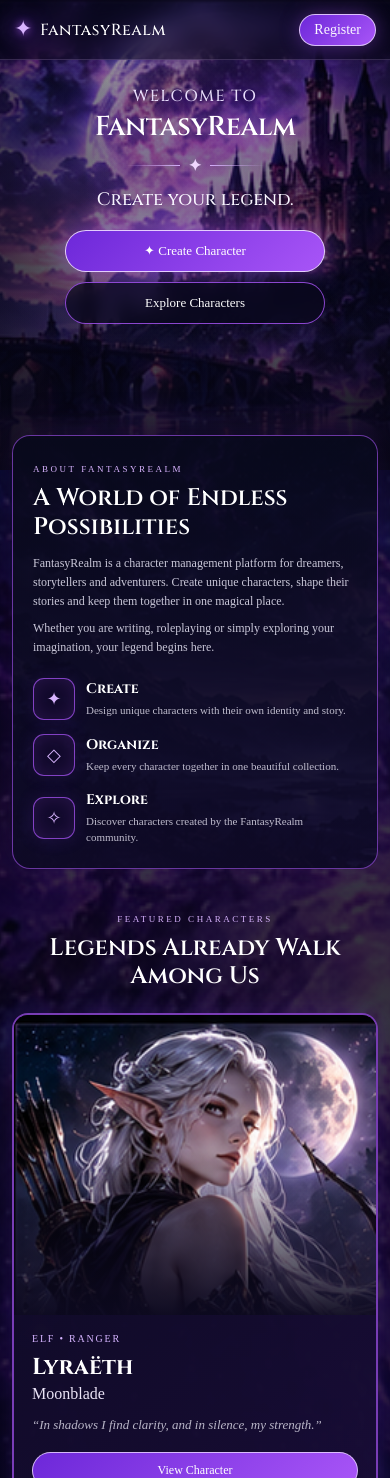
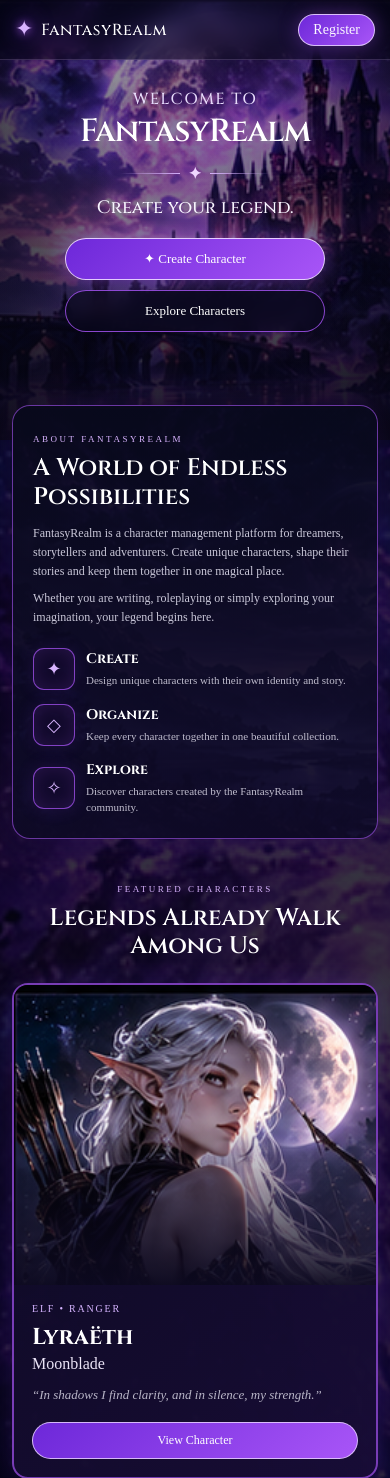
Before and after one commit to IbbiBoy2/FantasyRealm, a PHP site: page / in a window 390 px wide. Shown: the top 1478 px of the page. Run offline with PHP 8.4, Linux system fonts and the light colour scheme.

Commit message:
Update style.css

```diff
--- a/css/style.css
+++ b/css/style.css
@@ -1,15 +1,38 @@
+/* =========================================================
+   FANTASYREALM
+   MAIN STYLESHEET
+
+   NORMAL CSS = DESKTOP
+   @media at the bottom = PHONE
+========================================================= */
+
+
+/* =========================================================
+   COLORS
+========================================================= */
+
 :root {
     --bg: #060612;
+
     --panel: rgba(10, 9, 28, 0.82);
     --panel-strong: rgba(17, 12, 40, 0.96);
+
     --purple: #7c3aed;
     --purple-light: #a855f7;
     --purple-soft: #d8b4fe;
+
     --text: #ffffff;
     --muted: #c9c7d8;
+
     --line: rgba(196, 131, 255, 0.42);
+
     --glow: 0 0 30px rgba(168, 85, 247, 0.35);
 }
+
+
+/* =========================================================
+   RESET
+========================================================= */
 
 * {
     box-sizing: border-box;
@@ -23,7 +46,8 @@ html {
 
 body {
     margin: 0;
-    color: white;
+
+    color: var(--text);
 
     background:
         linear-gradient(
@@ -39,10 +63,19 @@ body {
 
 body::before {
     content: "";
+
     position: fixed;
     inset: 0;
+
     pointer-events: none;
-  background: radial-gradient(circle at 50% 20%, rgba(168, 85, 247, 0.15), transparent 34%);
+
+    background:
+        radial-gradient(
+            circle at 50% 20%,
+            rgba(168, 85, 247, 0.15),
+            transparent 34%
+        );
+
     z-index: -1;
 }
 
@@ -51,19 +84,38 @@ a {
     text-decoration: none;
 }
 
+
+/* =========================================================
+   DESKTOP
+   NAVBAR
+========================================================= */
+
 .navbar {
     position: absolute;
-  inset: 0 0 auto 0;
+
+    top: 0;
+    left: 0;
+
+    width: 100%;
+    height: 76px;
+
     z-index: 20;
-  height: 76px;
+
     padding: 0 8%;
+
     display: flex;
     align-items: center;
     justify-content: space-between;
-  border-bottom: 1px solid rgba(216, 180, 254, 0.18);
-  background: rgba(6, 6, 18, 0.46);
+
+    border-bottom:
+        1px solid rgba(216, 180, 254, 0.18);
+
+    background:
+        rgba(6, 6, 18, 0.46);
+
     backdrop-filter: blur(10px);
 }
+
 
 .brand,
 .footer-brand {
@@ -71,44 +123,78 @@ a {
     letter-spacing: 0.03em;
 }
 
+
 .brand {
     display: flex;
     align-items: center;
+
     gap: 12px;
+
     font-size: 24px;
 }
 
+
 .brand-mark {
     color: var(--purple-soft);
+
     font-size: 32px;
-  text-shadow: 0 0 10px #a855f7, 0 0 24px #7c3aed;
+
+    text-shadow:
+        0 0 10px #a855f7,
+        0 0 24px #7c3aed;
 }
+
 
 .nav-links {
     display: flex;
     align-items: center;
+
     gap: 34px;
 }
 
+
 .nav-links a {
     font-size: 14px;
+
     color: #faf7ff;
+
     transition: 0.2s ease;
 }
+
 
 .nav-links a:hover {
     color: var(--purple-soft);
 }
 
+
 .nav-register {
     padding: 10px 22px;
-  border: 1px solid rgba(233, 213, 255, 0.85);
+
+    border:
+        1px solid rgba(233, 213, 255, 0.85);
+
     border-radius: 999px;
-  background: linear-gradient(135deg, #6d28d9, #a855f7);
-  box-shadow: 0 0 20px rgba(168, 85, 247, 0.4);
+
+    background:
+        linear-gradient(
+            135deg,
+            #6d28d9,
+            #a855f7
+        );
+
+    box-shadow:
+        0 0 20px rgba(168, 85, 247, 0.4);
 }
 
+
+/* =========================================================
+   DESKTOP
+   HERO
+========================================================= */
+
 .hero {
+    position: relative;
+
     min-height: 720px;
 
     display: flex;
@@ -116,7 +202,12 @@ a {
     justify-content: center;
 
     text-align: center;
-    padding-top: 500px;
+
+    padding:
+        120px 20px
+        130px;
+
+    overflow: hidden;
 
     background:
         linear-gradient(
@@ -130,45 +221,84 @@ a {
     background-repeat: no-repeat;
 }
 
+
 .hero::before {
     content: "";
+
     position: absolute;
     inset: 0;
+
     background:
-    radial-gradient(circle at 50% 40%, rgba(172, 92, 255, 0.14), transparent 32%),
-    linear-gradient(90deg, rgba(5, 4, 17, 0.5), transparent 30%, transparent 70%, rgba(5, 4, 17, 0.45));
+        radial-gradient(
+            circle at 50% 40%,
+            rgba(172, 92, 255, 0.14),
+            transparent 32%
+        ),
+        linear-gradient(
+            90deg,
+            rgba(5, 4, 17, 0.5),
+            transparent 30%,
+            transparent 70%,
+            rgba(5, 4, 17, 0.45)
+        );
 }
+
 
 .hero::after {
     content: "";
+
     position: absolute;
-  inset: auto 0 0;
+
+    left: 0;
+    right: 0;
+    bottom: 0;
+
     height: 180px;
-  background: linear-gradient(180deg, transparent, rgba(6, 6, 18, 0.86));
+
+    background:
+        linear-gradient(
+            180deg,
+            transparent,
+            rgba(6, 6, 18, 0.86)
+        );
 }
 
+
 .hero-content {
-  transform: translateY(-350px);
     position: relative;
+
     z-index: 2;
+
     width: min(900px, 100%);
+
     padding: 20px;
+
+    transform: translateY(-55px);
 }
+
 
 .hero-kicker,
 .section-label {
     color: var(--purple-soft);
+
     font-size: 11px;
+
     letter-spacing: 0.42em;
 }
 
+
 .hero-kicker {
     font-family: "Cinzel", serif;
+
     font-size: 23px;
+
     letter-spacing: 0.08em;
+
     color: #f2e9ff;
+
     margin-bottom: 8px;
 }
+
 
 .hero h1,
 .about-copy h2,
@@ -177,302 +307,529 @@ a {
     font-family: "Cinzel", serif;
 }
 
+
 .hero h1 {
-  font-size: clamp(62px, 9vw, 126px);
+    font-size:
+        clamp(62px, 9vw, 118px);
+
     font-weight: 600;
+
     line-height: 0.96;
-  text-shadow: 0 0 14px rgba(255, 255, 255, 0.2), 0 0 34px rgba(168, 85, 247, 0.72), 0 0 80px rgba(124, 58, 237, 0.5);
+
+    text-shadow:
+        0 0 14px rgba(255, 255, 255, 0.2),
+        0 0 34px rgba(168, 85, 247, 0.72),
+        0 0 80px rgba(124, 58, 237, 0.5);
 }
+
+
+/* =========================================================
+   HERO DIVIDER
+========================================================= */
 
 .magic-divider {
     display: flex;
     align-items: center;
     justify-content: center;
+
     gap: 12px;
-  margin: 24px auto 18px;
+
+    margin:
+        24px auto
+        18px;
+
     color: #f0d7ff;
 }
+
 
 .magic-divider span {
     width: 145px;
     height: 1px;
-  background: linear-gradient(90deg, transparent, rgba(216, 180, 254, 0.95));
+
+    background:
+        linear-gradient(
+            90deg,
+            transparent,
+            rgba(216, 180, 254, 0.95)
+        );
 }
 
+
 .magic-divider span:last-child {
-  background: linear-gradient(90deg, rgba(216, 180, 254, 0.95), transparent);
+    background:
+        linear-gradient(
+            90deg,
+            rgba(216, 180, 254, 0.95),
+            transparent
+        );
 }
+
 
 .hero-subtitle {
     font-family: "Cinzel", serif;
+
     font-size: 28px;
+
     color: #f8f6ff;
 }
+
+
+/* =========================================================
+   HERO BUTTONS
+========================================================= */
 
 .hero-actions {
     display: flex;
     justify-content: center;
+
     gap: 18px;
+
     margin-top: 34px;
 }
+
 
 .btn,
 .card-button {
     display: inline-flex;
+
     align-items: center;
     justify-content: center;
+
     border-radius: 999px;
+
     transition: 0.2s ease;
 }
 
+
 .btn {
     min-width: 220px;
+
     padding: 15px 28px;
+
     font-size: 14px;
 }
 
+
 .btn-primary {
-  background: linear-gradient(135deg, #6d28d9, #a855f7);
-  border: 1px solid rgba(233, 213, 255, 0.95);
-  box-shadow: 0 0 26px rgba(168, 85, 247, 0.5);
+    background:
+        linear-gradient(
+            135deg,
+            #6d28d9,
+            #a855f7
+        );
+
+    border:
+        1px solid rgba(233, 213, 255, 0.95);
+
+    box-shadow:
+        0 0 26px rgba(168, 85, 247, 0.5);
 }
 
+
 .btn-secondary {
-  background: rgba(10, 8, 28, 0.68);
-  border: 1px solid rgba(168, 85, 247, 0.82);
+    background:
+        rgba(10, 8, 28, 0.68);
+
+    border:
+        1px solid rgba(168, 85, 247, 0.82);
+
     backdrop-filter: blur(8px);
 }
+
 
 .btn:hover,
 .card-button:hover {
     transform: translateY(-2px);
-  box-shadow: 0 0 28px rgba(168, 85, 247, 0.5);
+
+    box-shadow:
+        0 0 28px rgba(168, 85, 247, 0.5);
 }
+
+
+/* =========================================================
+   DESKTOP
+   ABOUT
+========================================================= */
 
 .about-section,
 .characters-section {
     width: min(1180px, 88%);
-  margin: 0 auto;
+
+    margin-left: auto;
+    margin-right: auto;
 }
 
+
 .about-section {
-  margin-top: -92px;
     position: relative;
+
     z-index: 4;
+
+    margin-top: -95px;
 }
 
+
 .about-panel {
-  transform: translateY(-250px);
     min-height: 315px;
+
     display: grid;
-  grid-template-columns: 1.2fr 0.8fr;
+
+    grid-template-columns:
+        1.2fr 0.8fr;
+
     gap: 56px;
+
     padding: 48px;
-  border: 1px solid rgba(168, 85, 247, 0.6);
+
+    border:
+        1px solid rgba(168, 85, 247, 0.6);
+
     border-radius: 22px;
+
     background:
-    linear-gradient(90deg, rgba(8, 9, 27, 0.96) 0%, rgba(12, 11, 36, 0.88) 52%, rgba(21, 11, 46, 0.68) 100%),
-    url("../assets/backgrounds/about-bg.png") right center/44% 100% no-repeat;
-  box-shadow: 0 0 42px rgba(65, 27, 121, 0.26);
+        linear-gradient(
+            90deg,
+            rgba(8, 9, 27, 0.96) 0%,
+            rgba(12, 11, 36, 0.88) 52%,
+            rgba(21, 11, 46, 0.68) 100%
+        ),
+        url("../assets/backgrounds/about-bg.png")
+        right center / 44% 100%
+        no-repeat;
+
+    box-shadow:
+        0 0 42px rgba(65, 27, 121, 0.26);
+
     backdrop-filter: blur(16px);
 }
+
 
 .section-label {
     margin-bottom: 16px;
 }
 
+
 .about-copy h2,
 .section-heading h2 {
     font-size: 34px;
+
     font-weight: 600;
 }
+
 
 .about-copy h2 {
     margin-bottom: 18px;
 }
 
+
 .about-copy p:not(.section-label) {
     max-width: 680px;
+
     color: var(--muted);
+
     line-height: 1.8;
+
     font-size: 14px;
+
     margin-top: 12px;
 }
 
+
+/* =========================================================
+   ABOUT FEATURES
+========================================================= */
+
 .feature-list {
     display: grid;
+
     gap: 22px;
+
     align-content: center;
 }
 
+
 .feature-item {
     display: grid;
-  grid-template-columns: 52px 1fr;
+
+    grid-template-columns:
+        52px 1fr;
+
     gap: 16px;
+
     align-items: center;
 }
+
 
 .feature-icon {
     width: 52px;
     height: 52px;
+
     border-radius: 14px;
+
     display: grid;
     place-items: center;
-  border: 1px solid rgba(168, 85, 247, 0.75);
-  background: rgba(20, 11, 47, 0.72);
+
+    border:
+        1px solid rgba(168, 85, 247, 0.75);
+
+    background:
+        rgba(20, 11, 47, 0.72);
+
     color: var(--purple-soft);
+
     font-size: 22px;
-  box-shadow: inset 0 0 18px rgba(168, 85, 247, 0.15), 0 0 18px rgba(124, 58, 237, 0.15);
+
+    box-shadow:
+        inset 0 0 18px rgba(168, 85, 247, 0.15),
+        0 0 18px rgba(124, 58, 237, 0.15);
 }
+
 
 .feature-item h3 {
     font-family: "Cinzel", serif;
+
     margin-bottom: 4px;
 }
 
+
 .feature-item p {
     color: #bfbccd;
+
     font-size: 13px;
+
     line-height: 1.5;
 }
 
+
+/* =========================================================
+   DESKTOP
+   CHARACTERS
+========================================================= */
+
 .characters-section {
-  transform: translateY(-175px);
-  padding: 64px 0 76px;
+    padding:
+        70px 0
+        80px;
 }
+
 
 .section-heading {
     text-align: center;
+
     margin-bottom: 34px;
 }
 
+
 .character-grid {
     display: grid;
-  grid-template-columns: repeat(3, 1fr);
+
+    grid-template-columns:
+        repeat(3, 1fr);
+
     gap: 22px;
 }
 
+
 .character-card {
     overflow: hidden;
-  border: 4px solid rgba(168, 85, 247, 0.68);
+
+    border:
+        2px solid rgba(168, 85, 247, 0.68);
+
     border-radius: 20px;
-  background: linear-gradient(145deg, rgba(12, 10, 33, 0.98), rgba(25, 13, 55, 0.92));
-  box-shadow: 0 0 24px rgba(124, 58, 237, 0.18);
+
+    background:
+        linear-gradient(
+            145deg,
+            rgba(12, 10, 33, 0.98),
+            rgba(25, 13, 55, 0.92)
+        );
+
+    box-shadow:
+        0 0 24px rgba(124, 58, 237, 0.18);
 }
+
 
 .character-art {
     height: 270px;
-  background-position: center top;
+
+    background-position:
+        center top;
+
     background-size: cover;
+
     position: relative;
 }
 
+
 .character-art::after {
     content: "";
+
     position: absolute;
     inset: 0;
-  background: linear-gradient(180deg, transparent 45%, rgba(12, 9, 31, 0.96) 100%);
+
+    background:
+        linear-gradient(
+            180deg,
+            transparent 45%,
+            rgba(12, 9, 31, 0.96) 100%
+        );
 }
 
+
 .art-one {
-  background-image: url("../assets/characters/lyraeth.png");
+    background-image:
+        url("../assets/characters/lyraeth.png");
 }
 
+
 .art-two {
-  background-image: url("../assets/characters/thoran.png");
+    background-image:
+        url("../assets/characters/thoran.png");
 }
 
+
 .art-three {
-  background-image: url("../assets/characters/seraphine.png");
+    background-image:
+        url("../assets/characters/seraphine.png");
 }
+
 
 .character-body {
     padding: 22px;
 }
 
+
 .character-type {
     color: #d5b4ff;
+
     font-size: 10px;
+
     letter-spacing: 0.18em;
+
     margin-bottom: 8px;
 }
 
+
 .character-body h3 {
     font-size: 26px;
+
     margin-bottom: 2px;
 }
 
+
 .character-title {
     color: #ebe4f7;
-  margin-bottom: 40px;
+
+    margin-bottom: 18px;
 }
+
 
 .character-quote {
     color: #b8b5c7;
-  font-size: 20px;
+
+    font-size: 14px;
+
     line-height: 1.6;
+
     font-style: italic;
-  min-height: 62px;
+
+    min-height: 68px;
 }
+
 
 .card-button {
     margin-top: 16px;
+
     padding: 10px 18px;
+
     width: 100%;
+
     font-size: 12px;
-  background: linear-gradient(135deg, #6d28d9, #a855f7);
-  border: 1px solid rgba(233, 213, 255, 0.82);
+
+    background:
+        linear-gradient(
+            135deg,
+            #6d28d9,
+            #a855f7
+        );
+
+    border:
+        1px solid rgba(233, 213, 255, 0.82);
 }
+
+
+/* =========================================================
+   DESKTOP
+   FOOTER
+========================================================= */
 
 .footer {
     min-height: 100px;
+
     padding: 26px 8%;
+
     display: flex;
     align-items: center;
     justify-content: space-between;
+
     gap: 24px;
-  border-top: 1px solid rgba(168, 85, 247, 0.22);
-  background: rgba(5, 5, 16, 0.92);
+
+    border-top:
+        1px solid rgba(168, 85, 247, 0.22);
+
+    background:
+        rgba(5, 5, 16, 0.92);
+
     color: #aaa7b8;
+
     font-size: 12px;
 }
 
+
 .footer-brand {
     color: white;
+
     font-size: 19px;
 }
 
+
 .footer-links {
     display: flex;
+
     gap: 26px;
 }
+
 
 .footer-links a:hover {
     color: var(--purple-soft);
 }
+
+
+
 /* =========================================================
    PHONE VERSION
+   EVERYTHING BELOW HERE IS FOR PHONES
 ========================================================= */
 
 @media (max-width: 768px) {
 
-  html,
-  body {
-    width: 100%;
-    max-width: 100%;
-    overflow-x: hidden;
-  }
+    /* =========================
+       PHONE BODY
+    ========================= */
 
     body {
         background-attachment: scroll;
     }
 
 
-  /* NAVBAR */
+    /* =========================
+       PHONE NAVBAR
+    ========================= */
 
     .navbar {
         height: 60px;
-    padding: 0 14px;
+        padding: 0 15px;
     }
 
     .brand {
@@ -498,32 +855,25 @@ a {
     }
 
 
-  /* HERO */
+    /* =========================
+       PHONE HERO
+    ========================= */
 
     .hero {
-    position: relative;
+        min-height: 440px;
 
-    width: 100%;
-    min-height: 470px;
-
-    padding: 85px 14px 55px;
+        padding: 88px 14px 55px;
 
         align-items: flex-start;
 
         background-position: 70% center;
-
-    overflow: hidden;
     }
 
     .hero-content {
-    width: 100%;
-    max-width: 100%;
-
-    padding: 0 5px;
-
-    margin: 0;
-
+        width: 250%;
+        padding: 0;
         transform: none;
+        margin-top: 0;
     }
 
     .hero-kicker {
@@ -532,15 +882,12 @@ a {
     }
 
 .hero h1 {
-    font-size: clamp(24px, 7vw, 34px);
-
+    font-size: 32px;
     line-height: 1;
-
     white-space: nowrap;
-
-    letter-spacing: -0.5px;
-
-    max-width: 100%;
+    overflow-wrap: normal;
+    word-break: normal;
+    letter-spacing: -1px;
 }
 
     .magic-divider {
@@ -549,7 +896,7 @@ a {
     }
 
     .magic-divider span {
-    width: 55px;
+        width: 60px;
     }
 
     .hero-subtitle {
@@ -557,7 +904,9 @@ a {
     }
 
 
-  /* HERO BUTTONS */
+    /* =========================
+       PHONE HERO BUTTONS
+    ========================= */
 
     .hero-actions {
         flex-direction: column;
@@ -582,12 +931,14 @@ a {
     }
 
 
-  /* ABOUT */
+    /* =========================
+       PHONE ABOUT
+    ========================= */
 
     .about-section {
         width: calc(100% - 24px);
 
-    margin: -35px auto 0;
+        margin-top: -35px;
 
         position: relative;
 
@@ -595,11 +946,9 @@ a {
     }
 
     .about-panel {
-    width: 100%;
-
         min-height: 0;
 
-    transform: none;
+        display: grid;
 
         grid-template-columns: 1fr;
 
@@ -649,7 +998,9 @@ a {
     }
 
 
-  /* ABOUT FEATURES */
+    /* =========================
+       PHONE FEATURES
+    ========================= */
 
     .feature-list {
         gap: 14px;
@@ -680,15 +1031,12 @@ a {
     }
 
 
-  /* CHARACTERS */
+    /* =========================
+       PHONE CHARACTERS
+    ========================= */
 
     .characters-section {
         width: calc(100% - 24px);
-
-    margin-left: auto;
-    margin-right: auto;
-
-    transform: none;
 
         padding: 45px 0 55px;
     }
@@ -732,7 +1080,9 @@ a {
     }
 
 
-  /* FOOTER */
+    /* =========================
+       PHONE FOOTER
+    ========================= */
 
     .footer {
         flex-direction: column;
```
Lines whose indentation alone changed are shown as unchanged.
